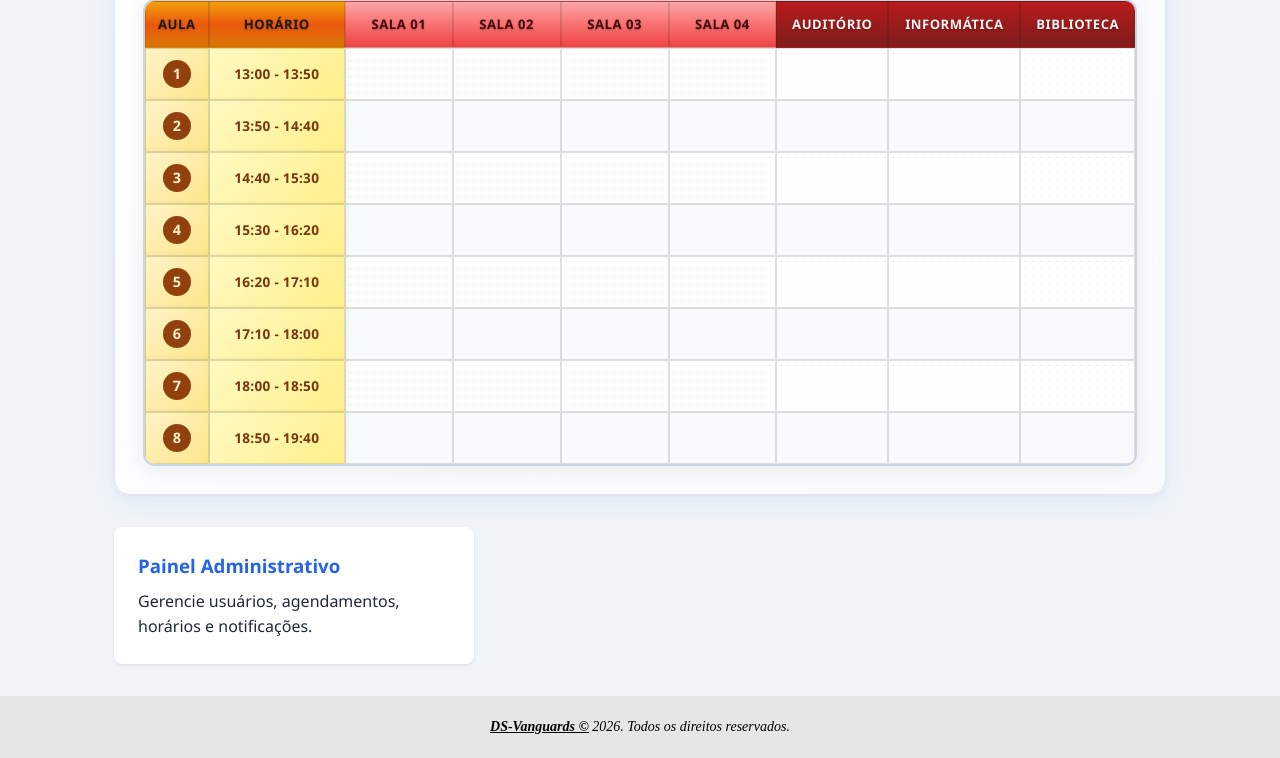
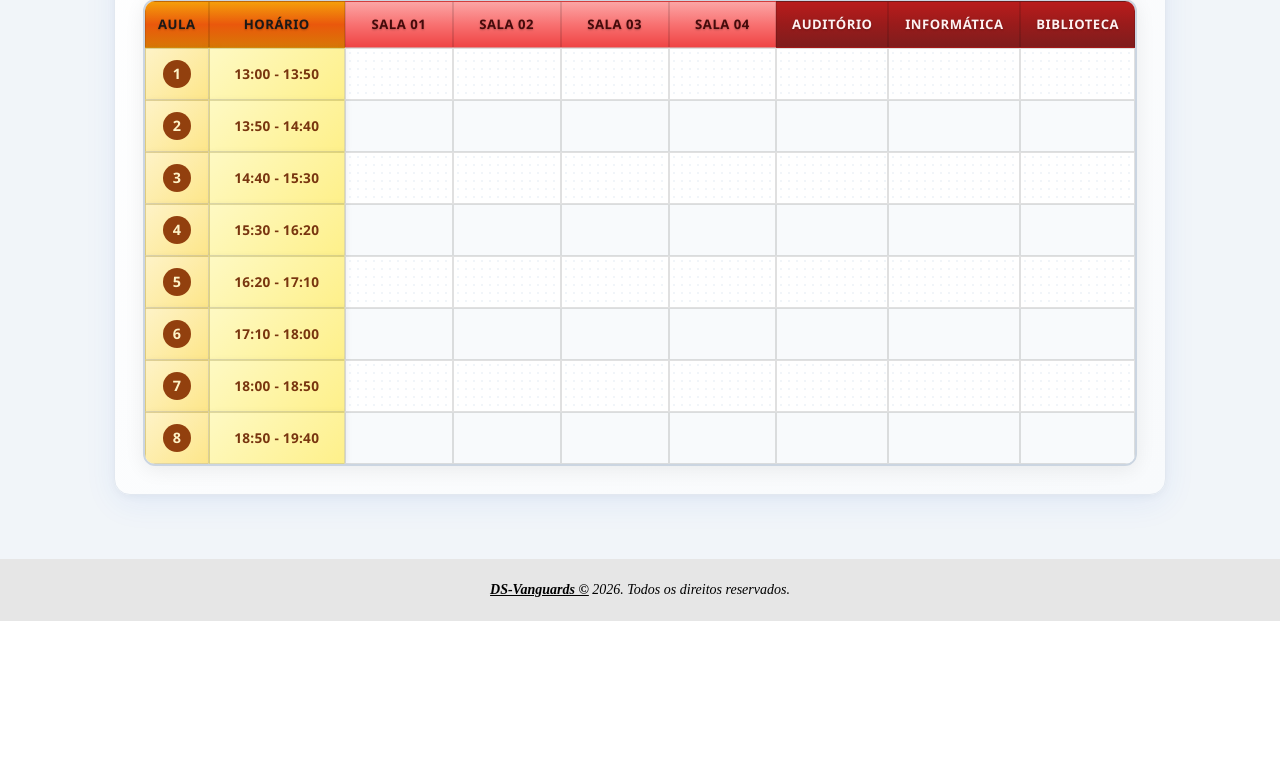
Before and after one commit to ChristopherRussiGOV/chiquinho-agendas, a Flask app: page /dashboard in a window 1280 px wide. Shown: the part 366-1124 px from the top of the page. After the commit the page ends 987 px from the top, so only its background shows below. Run offline with Flask 3, Linux system fonts and the light colour scheme; a user stored in the database is signed in; data that the repository does not hold is empty.

Commit message:
Update dashboard.html

```diff
--- a/agendamento-salas-escola/templates/dashboard.html
+++ b/agendamento-salas-escola/templates/dashboard.html
@@ -13,12 +13,6 @@
     {% endif %}
 
     {% if not acesso_negado and (current_user.can_manage_users() or current_user.is_admin) %}
-    <div class="cards-grid cards-grid-compact">
-        <a href="{{ url_for('admin_panel') }}" class="card card-link">
-            <h3>Painel Administrativo</h3>
-            <p>Gerencie usuários, agendamentos, horários e notificações.</p>
-        </a>
-    </div>
     {% endif %}
 </div>
 {% endblock %}
```
